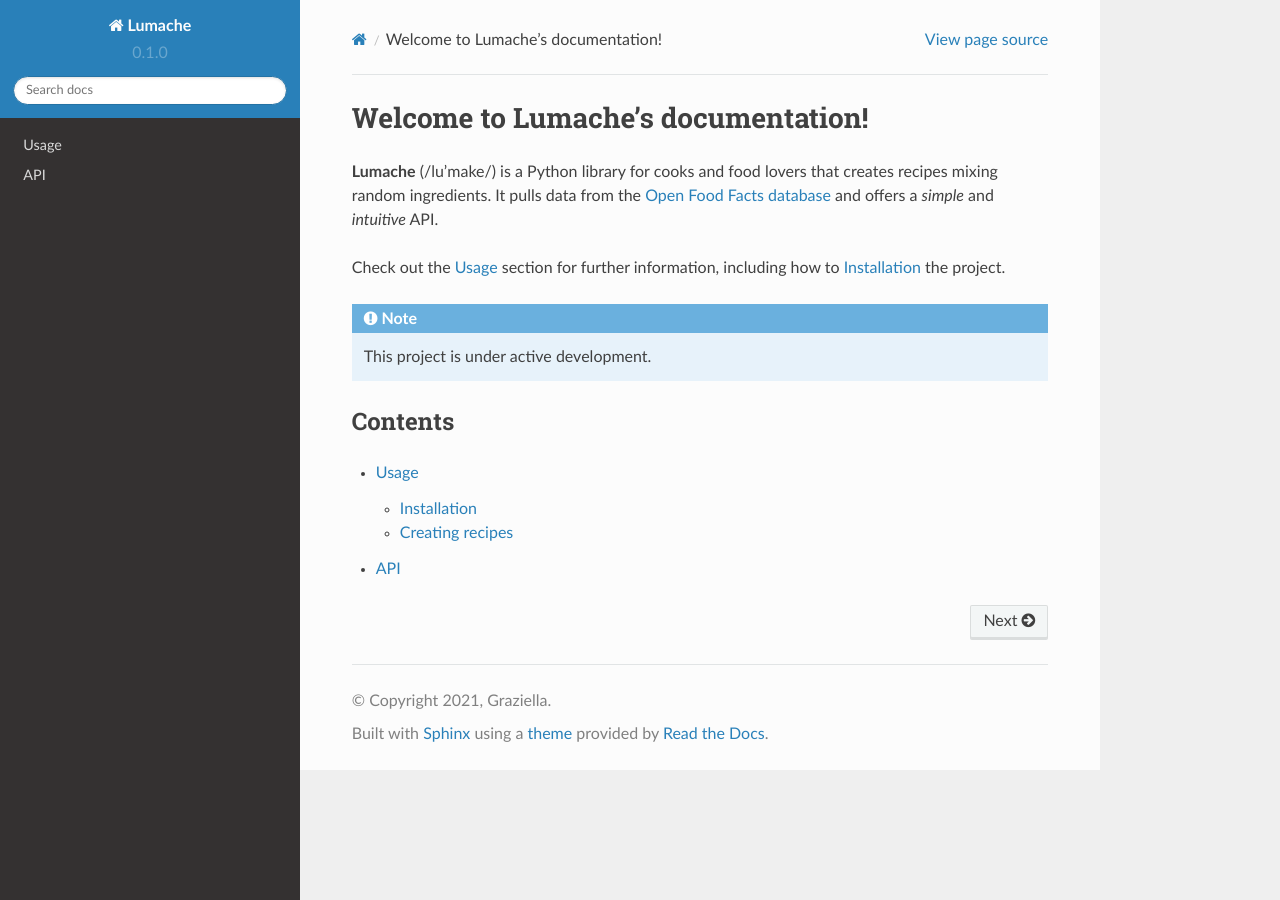
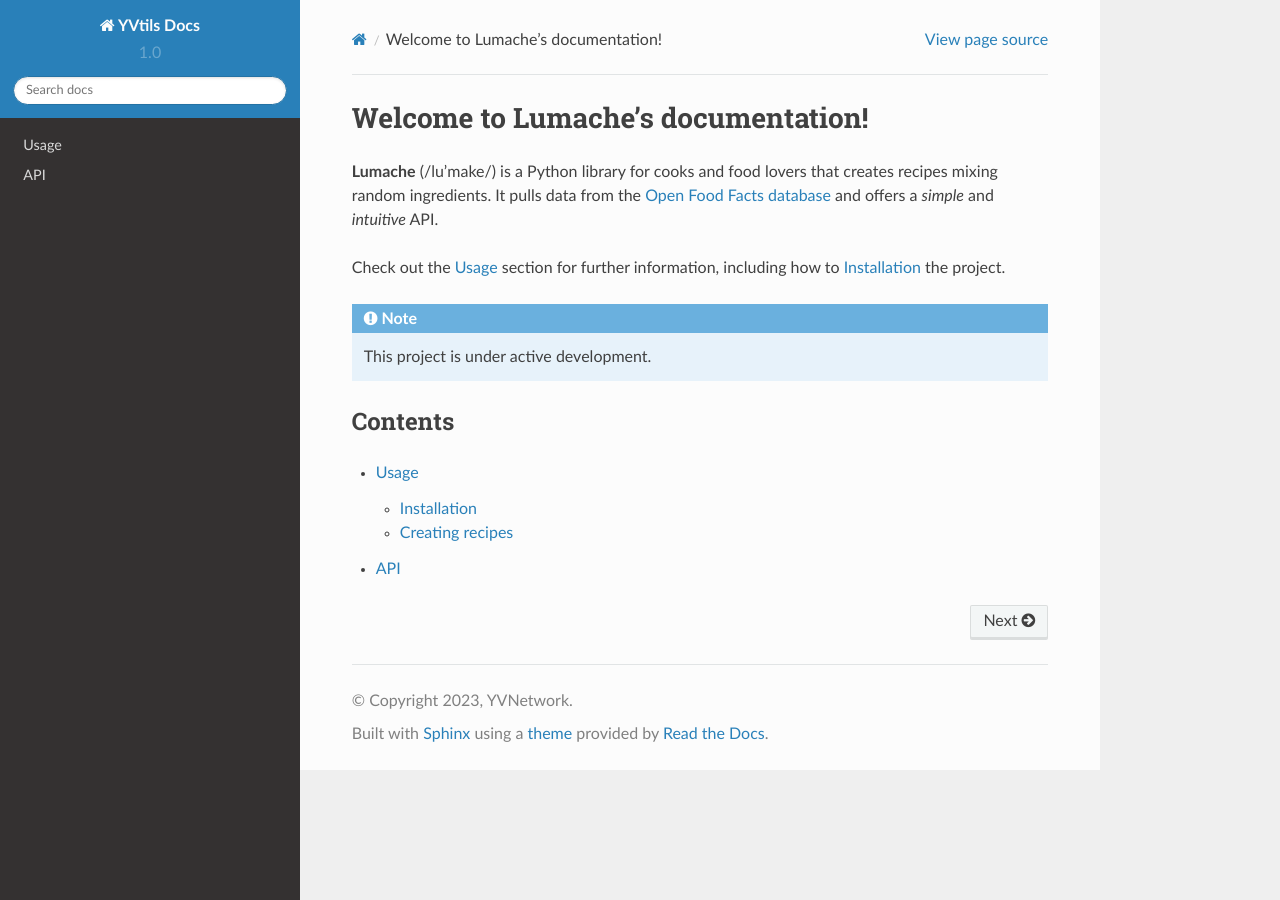
Before and after one commit to WolfiiYV/yvtils-docs, a Sphinx documentation site: the page built from docs/source/index.rst, in a window 1280 px wide. Built offline with Sphinx 7.4.7 and the Read the Docs theme 2.0.0, drawn with Linux system fonts in a browser that asks for light colours.

Commit message:
Update conf.py

```diff
--- a/docs/source/conf.py
+++ b/docs/source/conf.py
@@ -2,12 +2,12 @@
 
 # -- Project information
 
-project = 'Lumache'
-copyright = '2021, Graziella'
-author = 'Graziella'
+project = 'YVtils Docs'
+copyright = '2023, YVNetwork'
+author = 'YVtils Docs'
 
-release = '0.1'
-version = '0.1.0'
+release = '1.0'
+version = '1.0'
 
 # -- General configuration
 
```
